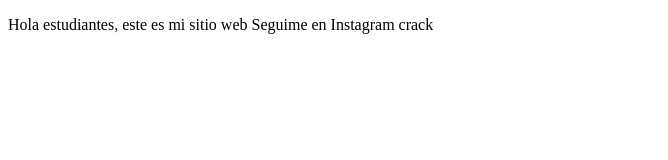
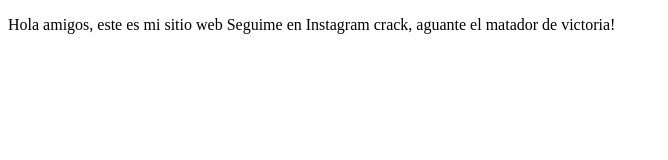
Before and after one commit to santiagorota/proyectoDemoCursoPrework, a plain HTML site: page index.html in a window 1280 px wide. Shown: the whole page, without its empty margins (0-668 px from the left). Drawn offline with Linux system fonts and the light colour scheme.

Commit message:
cambios agregamos matador de victoria

```diff
--- a/index.html
+++ b/index.html
@@ -8,8 +8,8 @@
 </head>
 <body>
     <p>
-        Hola estudiantes, este es mi sitio web
-        Seguime en Instagram crack
+        Hola amigos, este es mi sitio web
+        Seguime en Instagram crack, aguante el matador de victoria!
     </p>
 </body>
 </html>
```
